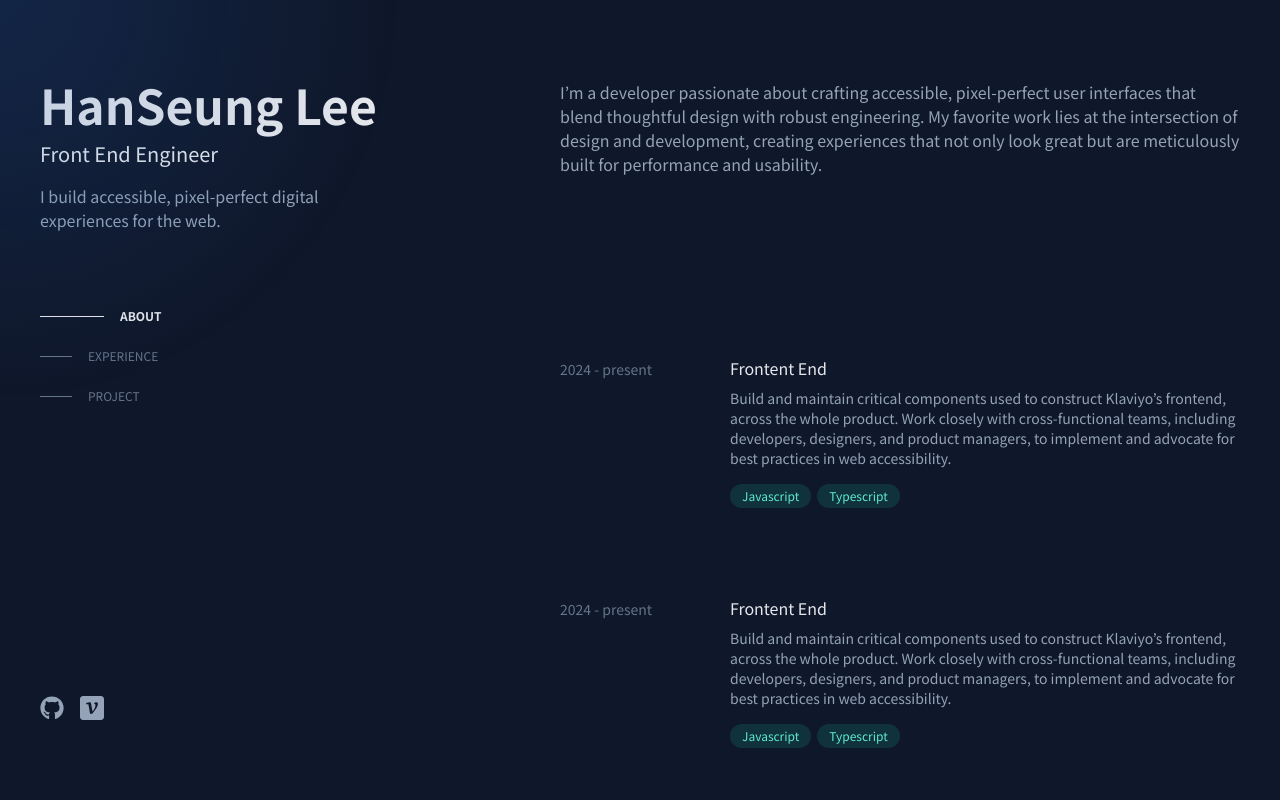
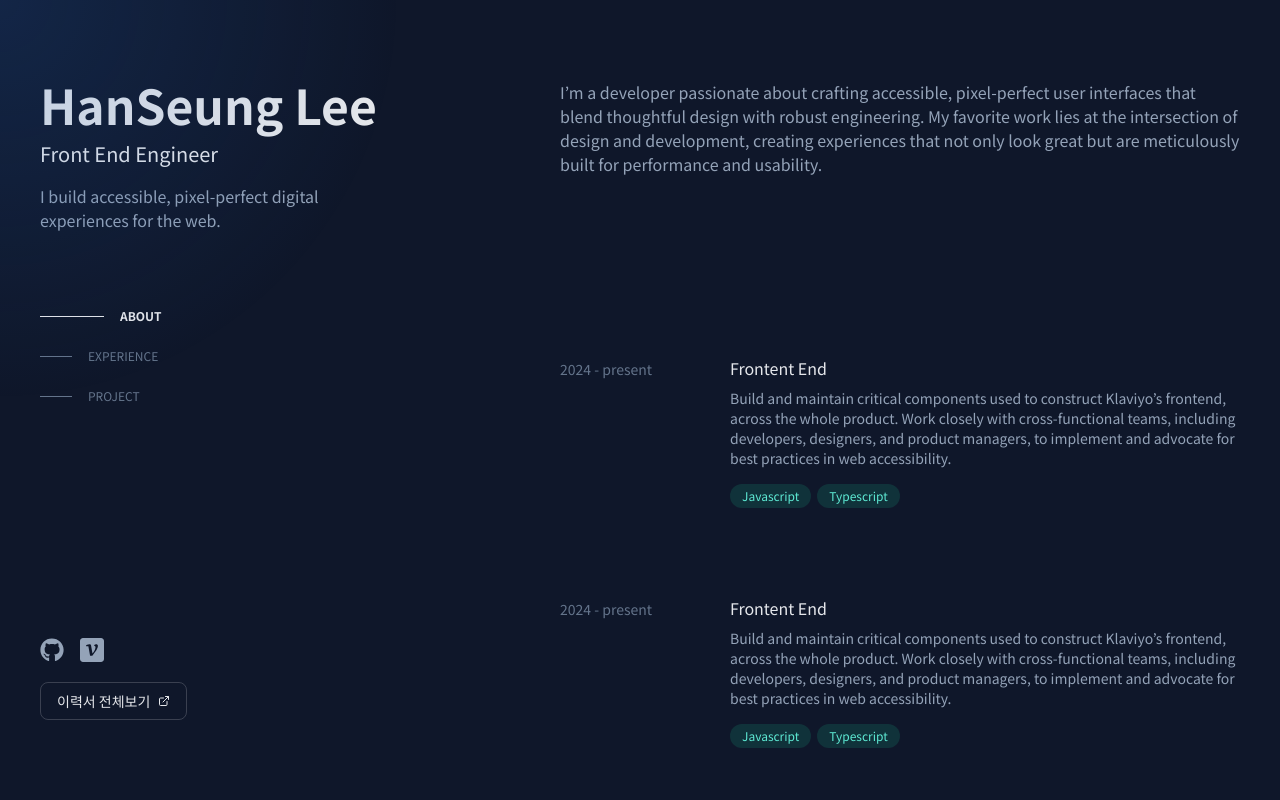
Before and after one commit to itstrap1016/portfolio, a React (Vite) app: page /#about in a window 1280 px wide. Shown: the top 800 px of the page. Built offline with nearby package versions, Linux system fonts and the light colour scheme.

Commit message:
이력서 전체보기 추가

```diff
--- a/src/components/Header.tsx
+++ b/src/components/Header.tsx
@@ -1,6 +1,7 @@
 import { useEffect, useState } from "react";
 import { FaGithub } from "react-icons/fa";
 import { SiVelog } from "react-icons/si";
+import { FiExternalLink } from "react-icons/fi";
 
 interface NavBtnProps {
   href: string;
@@ -155,6 +156,15 @@ function Header() {
             <SiVelog className="w-full h-full hover:text-main" />
           </LinkBtn>
         </ul>
+        <a
+          href="/resume.pdf"
+          target="_blank"
+          rel="noopener noreferrer"
+          className="inline-flex items-center gap-2 text-sm font-medium text-main border border-main/20 rounded-lg px-4 py-2 hover:bg-main/5 hover:border-main/40 transition-all duration-150 mt-5"
+        >
+          <span>이력서 전체보기</span>
+          <FiExternalLink className="w-3 h-3" />
+        </a>
       </section>
     </header>
   );
```
